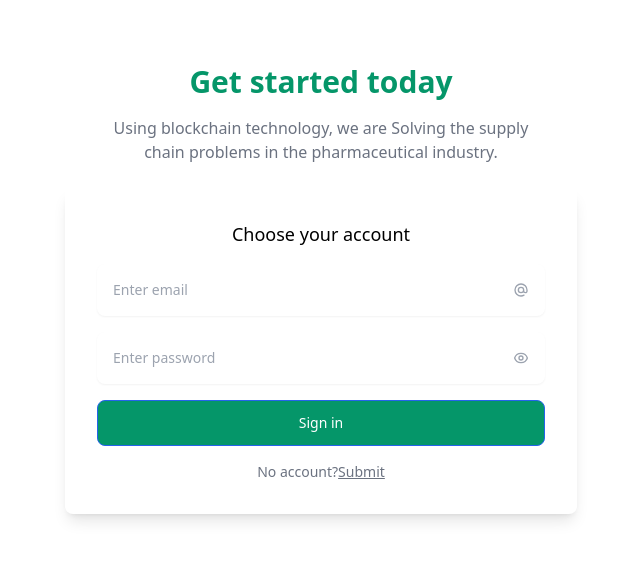
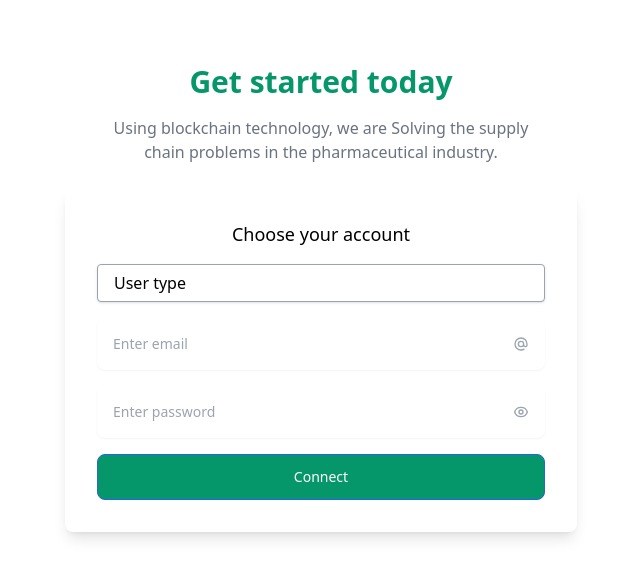
Before and after one commit to kwakyebrilliant/logchain, a React (Create React App) app: page /login in a window 1280 px wide. Shown: the top 578 px of the page, without its empty margins (319-959 px from the left). Built offline with nearby package versions, Linux system fonts and the light colour scheme; the HTML template or start-up script is replaced by a standard one.

Commit message:
login updates

```diff
--- a/src/component/Login.js
+++ b/src/component/Login.js
@@ -1,39 +1,63 @@
-import React from 'react'
+import React, {useState} from 'react'
 
 function Login() {
+
+    const [selectedOption, setSelectedOption] = useState("");
+
+  const handleOptionChange = (event) => {
+    setSelectedOption(event.target.value);
+  };
+
   return (
     <div>
 
-            <div class="mx-auto max-w-screen-xl px-4 py-16 sm:px-6 lg:px-8">
-            <div class="mx-auto max-w-lg">
-                <h1 class="text-center text-2xl font-bold text-emerald-600 sm:text-3xl">
+            <div className="mx-auto max-w-screen-xl px-4 py-16 sm:px-6 lg:px-8">
+            <div className="mx-auto max-w-lg">
+                <h1 className="text-center text-2xl font-bold text-emerald-600 sm:text-3xl">
                 Get started today
                 </h1>
 
-                <p class="mx-auto mt-4 max-w-md text-center text-gray-500">
+                <p className="mx-auto mt-4 max-w-md text-center text-gray-500">
                     Using blockchain technology, we are Solving the supply chain problems in the pharmaceutical industry.
                 </p>
 
                 <form
                 action=""
-                class="mb-0 mt-6 space-y-4 rounded-lg p-4 shadow-lg sm:p-6 lg:p-8"
+                className="mb-0 mt-6 space-y-4 rounded-lg p-4 shadow-lg sm:p-6 lg:p-8"
                 >
-                <p class="text-center text-lg font-medium">Choose your account</p>
+                <p className="text-center text-lg font-medium">Choose your account</p>
+
+                <select
+                    className="block appearance-none w-full bg-white border border-gray-400 hover:border-gray-500 px-4 py-2 pr-8 rounded shadow leading-tight focus:outline-none focus:shadow-outline"
+                    value={selectedOption}
+                    onChange={handleOptionChange}>
+                    <option value="">User type</option>
+                    <option value="customer">Customer</option>
+                    <option value="administrator">Administrator</option>
+                    <option value="manager">Manager</option>
+                    <option value="manufacturer">Manufacturer</option>
+                    <option value="tester">Tester</option>
+                    <option value="Transporter">Transporter</option>
+                    <option value="wholesaler">Wholesaler/ Retailer</option>
+                    <option value="pharmacy1">Pharmacy 1</option>
+                    <option value="pharmacy2">Pharmacy 2</option>
+                </select>
+
 
                 <div>
-                    <label for="email" class="sr-only">Email</label>
+                    <label for="email" className="sr-only">Email</label>
 
-                    <div class="relative">
+                    <div className="relative">
                     <input
                         type="email"
-                        class="w-full rounded-lg border-gray-200 p-4 pe-12 text-sm shadow-sm"
+                        className="w-full rounded-lg border-gray-200 p-4 pe-12 text-sm shadow-sm"
                         placeholder="Enter email"
                     />
 
-                    <span class="absolute inset-y-0 end-0 grid place-content-center px-4">
+                    <span className="absolute inset-y-0 end-0 grid place-content-center px-4">
                         <svg
                         xmlns="http://www.w3.org/2000/svg"
-                        class="h-4 w-4 text-gray-400"
+                        className="h-4 w-4 text-gray-400"
                         fill="none"
                         viewBox="0 0 24 24"
                         stroke="currentColor"
@@ -50,19 +74,19 @@ function Login() {
                 </div>
 
                 <div>
-                    <label for="password" class="sr-only">Password</label>
+                    <label for="password" className="sr-only">Password</label>
 
                     <div class="relative">
                     <input
                         type="password"
-                        class="w-full rounded-lg border-gray-200 p-4 pe-12 text-sm shadow-sm"
+                        className="w-full rounded-lg border-gray-200 p-4 pe-12 text-sm shadow-sm"
                         placeholder="Enter password"
                     />
 
-                    <span class="absolute inset-y-0 end-0 grid place-content-center px-4">
+                    <span className="absolute inset-y-0 end-0 grid place-content-center px-4">
                         <svg
                         xmlns="http://www.w3.org/2000/svg"
-                        class="h-4 w-4 text-gray-400"
+                        className="h-4 w-4 text-gray-400"
                         fill="none"
                         viewBox="0 0 24 24"
                         stroke="currentColor"
@@ -86,15 +110,10 @@ function Login() {
 
                 <button
                     type="submit"
-                    class="block w-full rounded-lg bg-emerald-600 px-5 py-3 text-sm font-medium text-white"
+                    className="block w-full rounded-lg bg-emerald-600 px-5 py-3 text-sm font-medium text-white"
                 >
-                    Sign in
+                   Connect
                 </button>
-
-                <p class="text-center text-sm text-gray-500">
-                    No account?
-                    <a class="underline" href="/">Submit</a>
-                </p>
                 </form>
             </div>
             </div>
```
